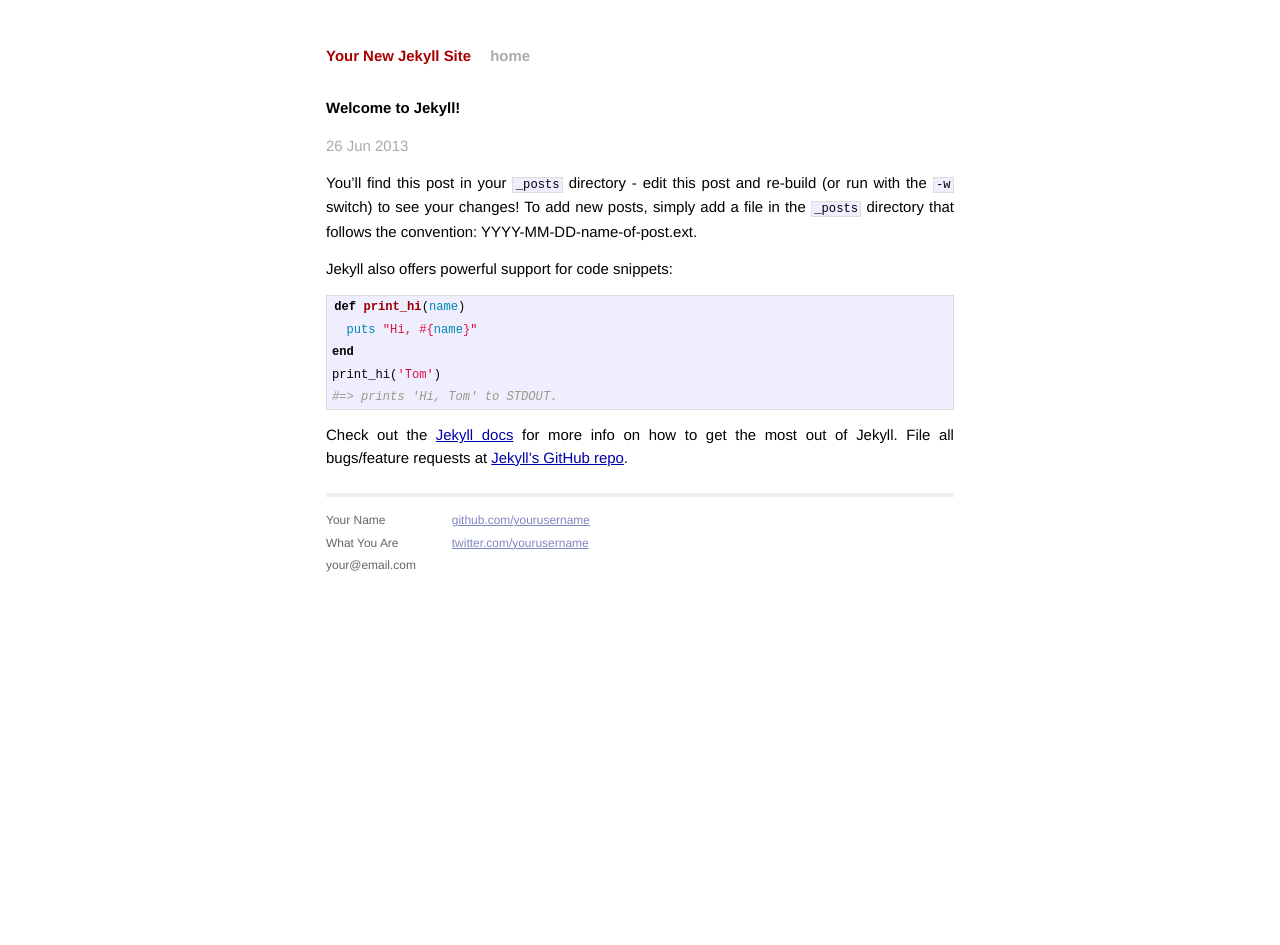
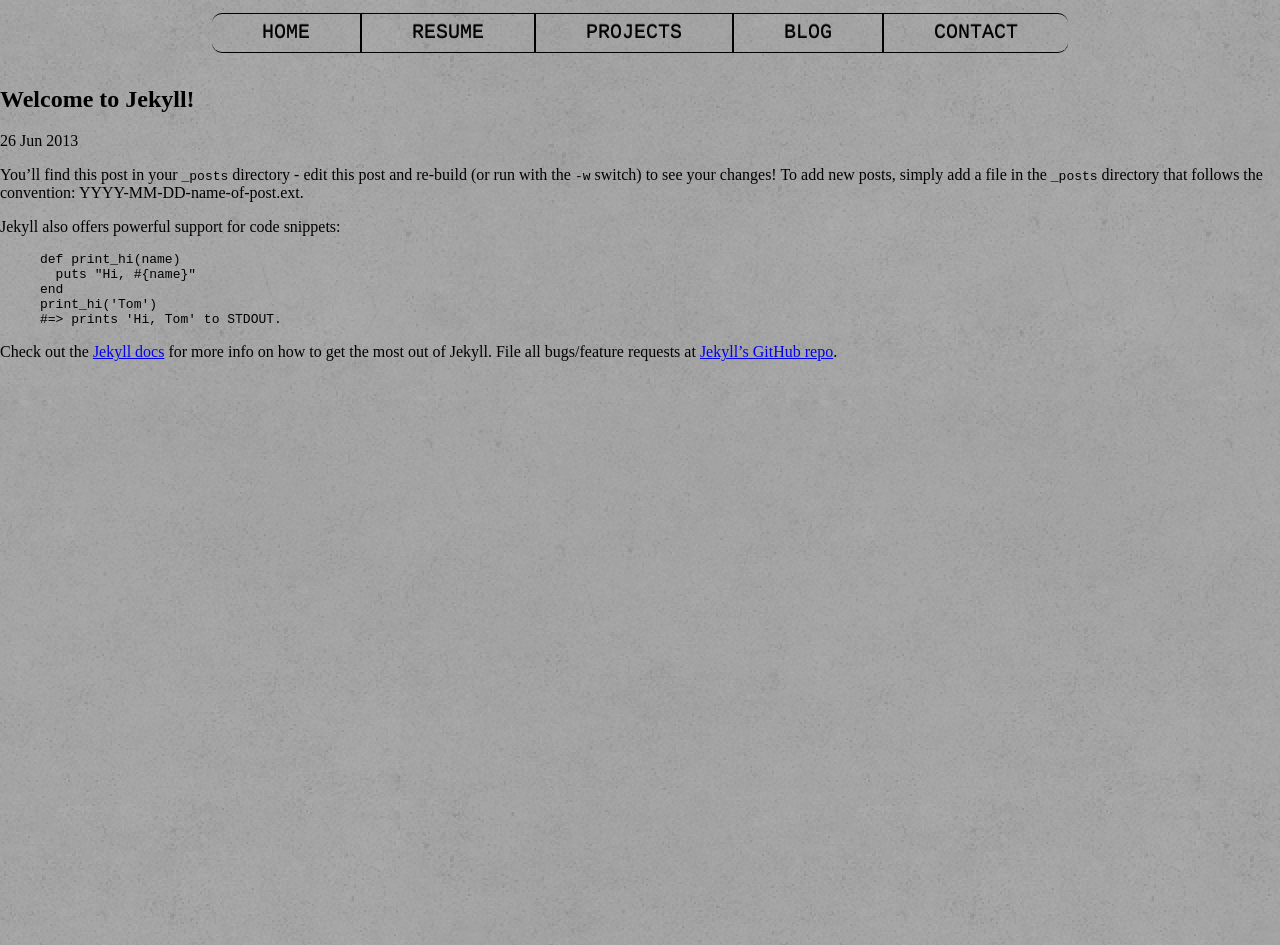
Before and after one commit to mathomastech/mathomastech.github.io, a Jekyll site: the page built from _posts/2013-06-26-welcome-to-jekyll.markdown, in a window 1280 px wide. Built offline with Jekyll 4.4.1, drawn with Linux system fonts in a browser that asks for light colours; after the commit the page ends 900 px from its top, so only the background shows below that.

Commit message:
Factored out the Navigation bar into a default layout

```diff
--- a/_layouts/default.html
+++ b/_layouts/default.html
@@ -1,46 +1,27 @@
 <!DOCTYPE html>
 <html>
     <head>
-        <meta charset="utf-8">
-        <meta http-equiv="X-UA-Compatible" content="IE=edge,chrome=1">
-        <title>{{ page.title }}</title>
-        <meta name="viewport" content="width=device-width">
-
-        <!-- syntax highlighting CSS -->
-        <link rel="stylesheet" href="/css/syntax.css">
-
-        <!-- Custom CSS -->
-        <link rel="stylesheet" href="/css/main.css">
-
+	<link rel="stylesheet" href="/css/StyleSheetMain.css">
     </head>
     <body>
-
+    <header>
+	<div class="Nav">
+            <ul>
+                <li><a href="/" title="Home">Home</a></li>
+                <li><a href="/Resume" title="Resume">Resume</a></li>
+                <li><a href="/Projects" title="Projects">Projects</a></li>
+                <li><a href="/Blog" title="Blog">Blog</a></li>
+		<li><a href="/Contact" title="Contact">Contact</a></li>
+	    </ul>
+    	</div>
+    </header>
         <div class="container">
           <div class="site">
             <div class="header">
-              <h1 class="title"><a href="/">{{ site.name }}</a></h1>
-              <a class="extra" href="/">home</a>
-            </div>
 
                 {{ content }}
 
-            <div class="footer">
-              <div class="contact">
-                <p>
-                  Your Name<br />
-                  What You Are<br />
-                  your@email.com
-                </p>
-              </div>
-              <div class="contact">
-                <p>
-                  <a href="http://github.com/yourusername/">github.com/yourusername</a><br />
-                  <a href="http://twitter.com/yourusername/">twitter.com/yourusername</a><br />
-                </p>
-              </div>
             </div>
           </div>
         </div> <!-- /container -->
-
-    </body>
 </html>
```
